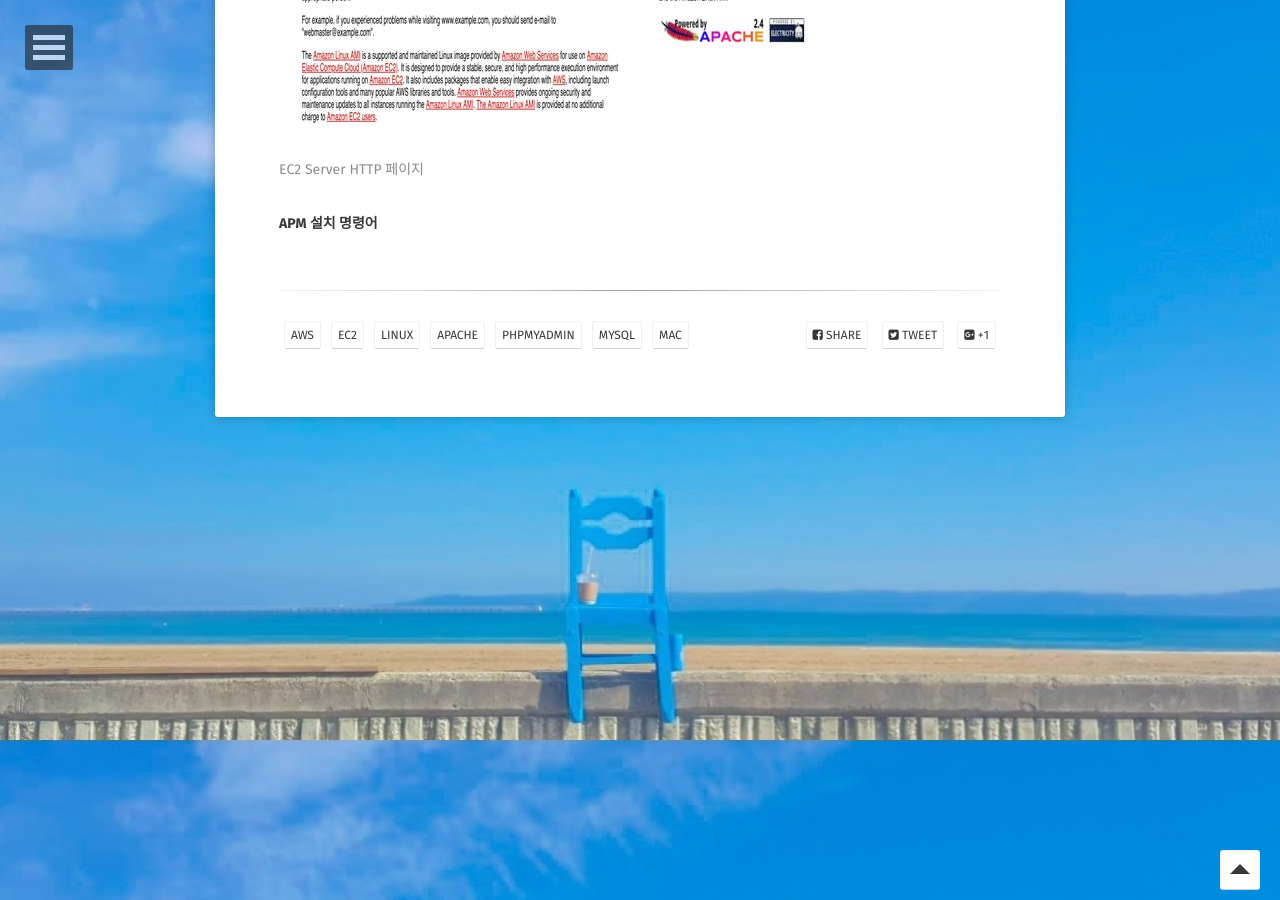
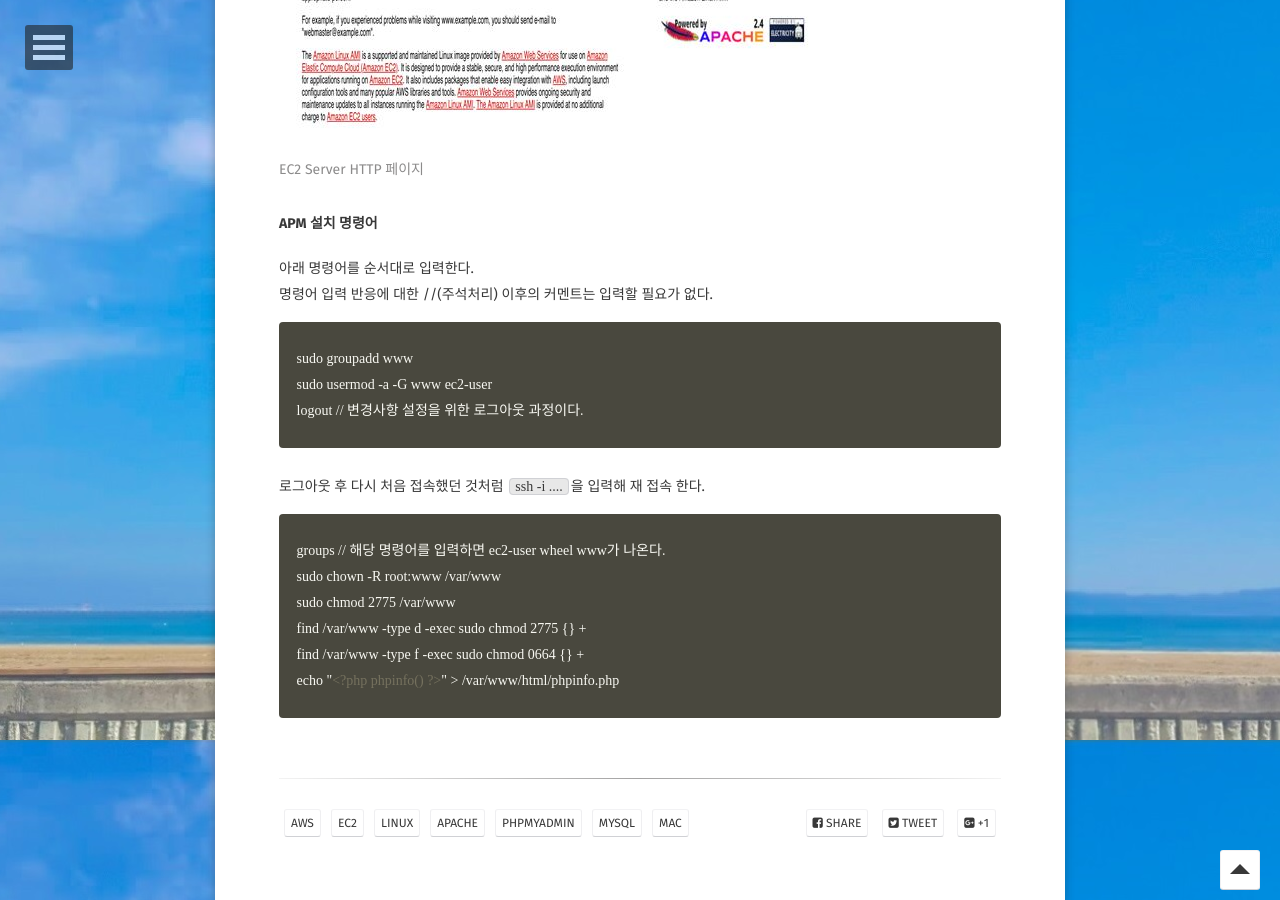
Before and after one commit to kangyechan/kangyechan.github.io, a Jekyll site: the page built from _posts/2019-01-07-aws-ec2-server-linux.md, in a window 1280 px wide and 900 px high, scrolled down 3760 px. Built offline with Jekyll 4.4.1, drawn with Linux system fonts in a browser that asks for light colours; some web fonts are replaced.

Commit message:
ec2 linux

```diff
--- a/_posts/2019-01-07-aws-ec2-server-linux.md
+++ b/_posts/2019-01-07-aws-ec2-server-linux.md
@@ -72,7 +72,22 @@ AWS 인스턴스 상태에서 연결하기 위한 DNS서버를 받는다.
 
 #### APM 설치 명령어
 
+아래 명령어를 순서대로 입력한다.
+명령어 입력 반응에 대한 //(주석처리) 이후의 커멘트는 입력할 필요가 없다.
 
 {% highlight html %}
+ sudo groupadd www
+ sudo usermod -a -G www ec2-user
+ logout // 변경사항 설정을 위한 로그아웃 과정이다.
+{% endhighlight %}
 
+로그아웃 후 다시 처음 접속했던 것처럼 `ssh -i ....`을 입력해 재 접속 한다.
+
+{% highlight html %}
+ groups // 해당 명령어를 입력하면 ec2-user wheel www가 나온다.
+ sudo chown -R root:www /var/www
+ sudo chmod 2775 /var/www
+ find /var/www -type d -exec sudo chmod 2775 {} +
+ find /var/www -type f -exec sudo chmod 0664 {} +
+ echo "<?php phpinfo() ?>" > /var/www/html/phpinfo.php
 {% endhighlight %}
```
